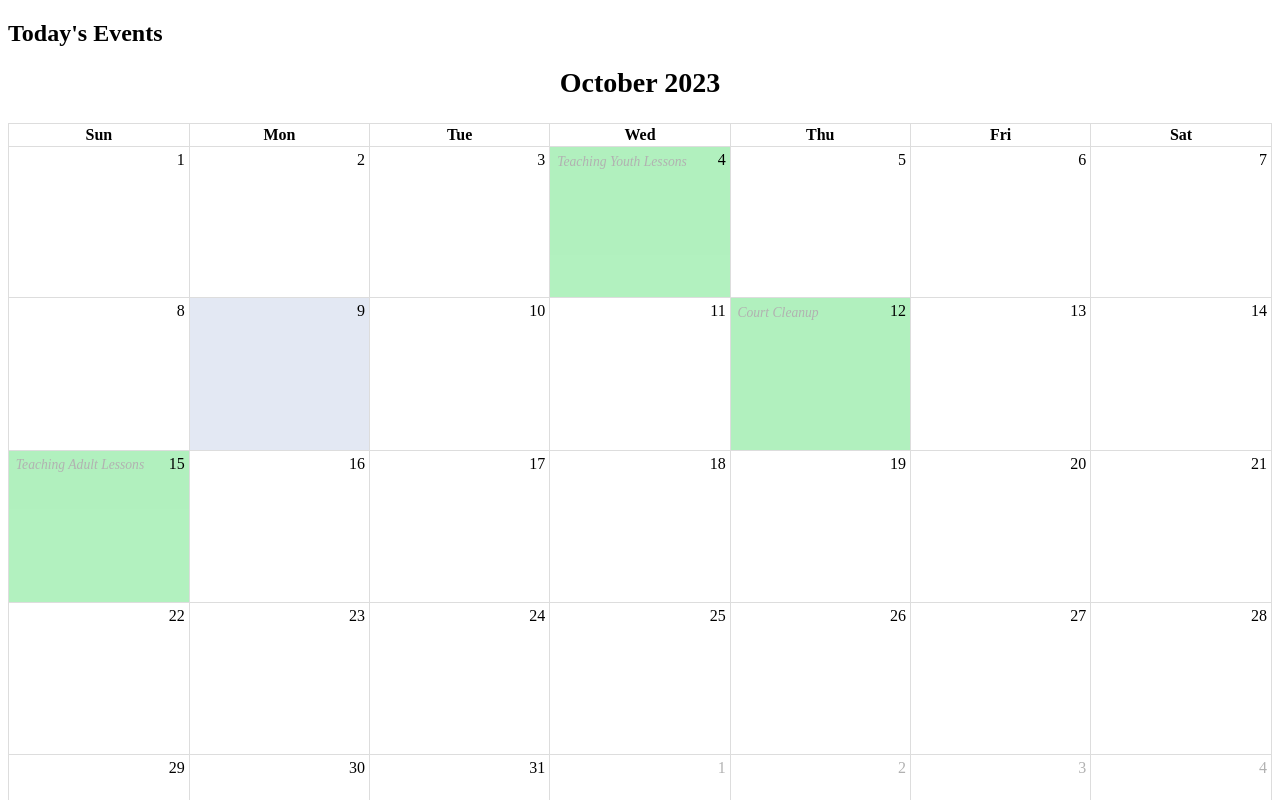
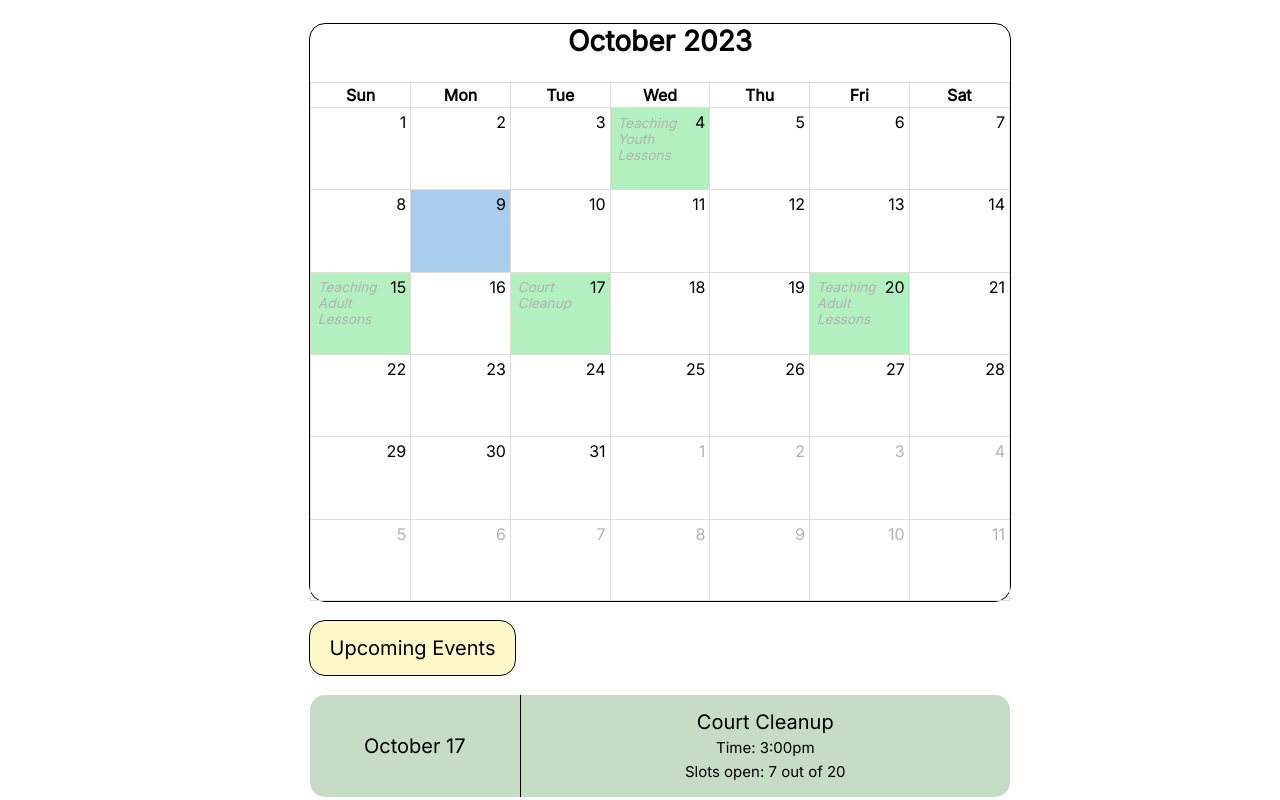
Before and after one commit to Hack4Impact-UMD/tennis-alliance, a Next.js app: page /calendar in a window 1280 px wide. Shown: the top 800 px of the page. Built offline with nearby package versions, Linux system fonts and the light colour scheme.

Commit message:
adding events blocks, calendar not finished

```diff
--- a/src/pages/calendar.tsx
+++ b/src/pages/calendar.tsx
@@ -13,9 +13,9 @@ const CalendarApp = () => {
             slotsOpen: 7,
             totalSlots: 20,
             display: "background",
-            color: "#02D12B"},
+            color: "#03D12B"},
         { title: "Court Cleanup",
-            date: "2023-10-12",
+            date: "2023-10-17",
             time: "3:00pm",
             description: "",
             slotsOpen: 7,
@@ -25,28 +25,86 @@ const CalendarApp = () => {
         { title: "Teaching Adult Lessons",
             date: "2023-10-15",
             time: "3:00pm",
-            description: "",
+            description: "Assisting adults with tennis practice",
+            slotsOpen: 7,
+            totalSlots: 20,
+            display: "background",
+            color: "#02D12B"},
+        { title: "Teaching Adult Lessons",
+            date: "2023-10-20",
+            time: "3:00pm",
+            description: "Assisting adults with tennis practice",
             slotsOpen: 7,
             totalSlots: 20,
             display: "background",
             color: "#02D12B"},
     ];
 
+    const upcomingEvents = events.filter((event) => {
+        return new Date(event.date) > new Date()
+    })
+
+    const eventsToday = events.filter((event) => {
+        return new Date(event.date).getDate() - new Date().getDate() === -1
+    })
+
+    const formatDate = (eventDate: string) => {
+        const months = [
+          'January', 'February', 'March', 'April', 'May', 'June',
+          'July', 'August', 'September', 'October', 'November', 'December'
+        ];
+
+        const dateObj = new Date(eventDate);
+        const month = months[dateObj.getUTCMonth()];
+        const day = dateObj.getUTCDate();
+
+        return `${month} ${day}`;
+    }
+
     return (
-        <div>
-            <div className="today-event">
-                <h2>Today's Events</h2>
-            </div>
-            <div>
-                <FullCalendar
+        <div id="container">
+            <ul>
+                <div id="calendar">
+                    <FullCalendar
                     initialView="dayGridMonth"
-                    plugins={[ dayGridPlugin ]}
+                    plugins={[dayGridPlugin]}
                     headerToolbar={{start: "", center: "title", end: ""}}
                     events={events}
-                />
-            </div>
+                    />
+                </div>
+
+                {eventsToday.map((event) => (
+                    <div>
+                        <br></br>
+                        <table className="today-events-container">
+                            <tbody>
+                                <tr>
+                                    <td className="event-td left-td">Today's Events<br></br><br></br>{formatDate(event.date)}</td>
+                                    <td className="event-td">{event.title}<br></br><span className="small-font">Time: {event.time}<br></br>{event.description}<br></br>Slots open: {event.slotsOpen} out of {event.totalSlots}</span></td>
+                                </tr>
+                            </tbody>
+                        </table>
+                    </div>
+                ))}
+
+                <p className="yellow-border">Upcoming Events</p>
+
+                {upcomingEvents.map((event) => (
+                    <div>
+                        <table className="upcoming-events-container">
+                            <tbody>
+                                <tr>
+                                    <td className="event-td left-td">{formatDate(event.date)}</td>
+                                    <td className="event-td">{event.title}<br></br><span className="small-font">Time: {event.time}<br></br>Slots open: {event.slotsOpen} out of {event.totalSlots}</span></td>
+                                </tr>
+                            </tbody>
+                        </table>
+                        <br></br>
+                    </div>
+                ))}
+            </ul>
         </div>
-    );
+    )
 };
 
 export default CalendarApp;
--- a/src/pages/calendar_style.css
+++ b/src/pages/calendar_style.css
@@ -1,3 +1,61 @@
+@import url('https://fonts.googleapis.com/css?family=Inter');
+
 :root {
-    --fc-today-bg-color: rgba(68, 102, 173, 0.15);
+    --fc-today-bg-color: #AACDEE;
 }
+
+#container {
+    display: flex;
+    justify-content: center;
+    font-family: 'Inter';
+}
+
+#calendar {
+    width: 700px;
+    outline: 1px solid black;
+    border-radius: 15px;
+}
+
+p.yellow-border {
+    outline: 1px solid black;
+    width: 25%;
+    border-radius: 15px;
+    padding: 15px;
+    background-color: #FFF9CA;
+    text-align: center;
+    font-size: 20px;
+}
+
+.today-events-container {
+    border-collapse: collapse;
+    border-radius: 15px;
+    background-color: #93BCE1;
+    border-style: hidden;
+    padding: 200px;
+    width: 100%;
+}
+
+.upcoming-events-container {
+    border-collapse: collapse;
+    border-radius: 15px;
+    background-color: #C7DCC5;
+    border-style: hidden;
+    padding: 100px;
+    width: 100%;
+}
+
+.event-td {
+    border: 1px solid black;
+    text-align: left;
+    padding: 15px;
+    font-size: 20px;
+    text-align: center;
+}
+
+.left-td {
+    width: 30%;
+}
+
+ .small-font {
+    font-size: 15px;
+}
```
